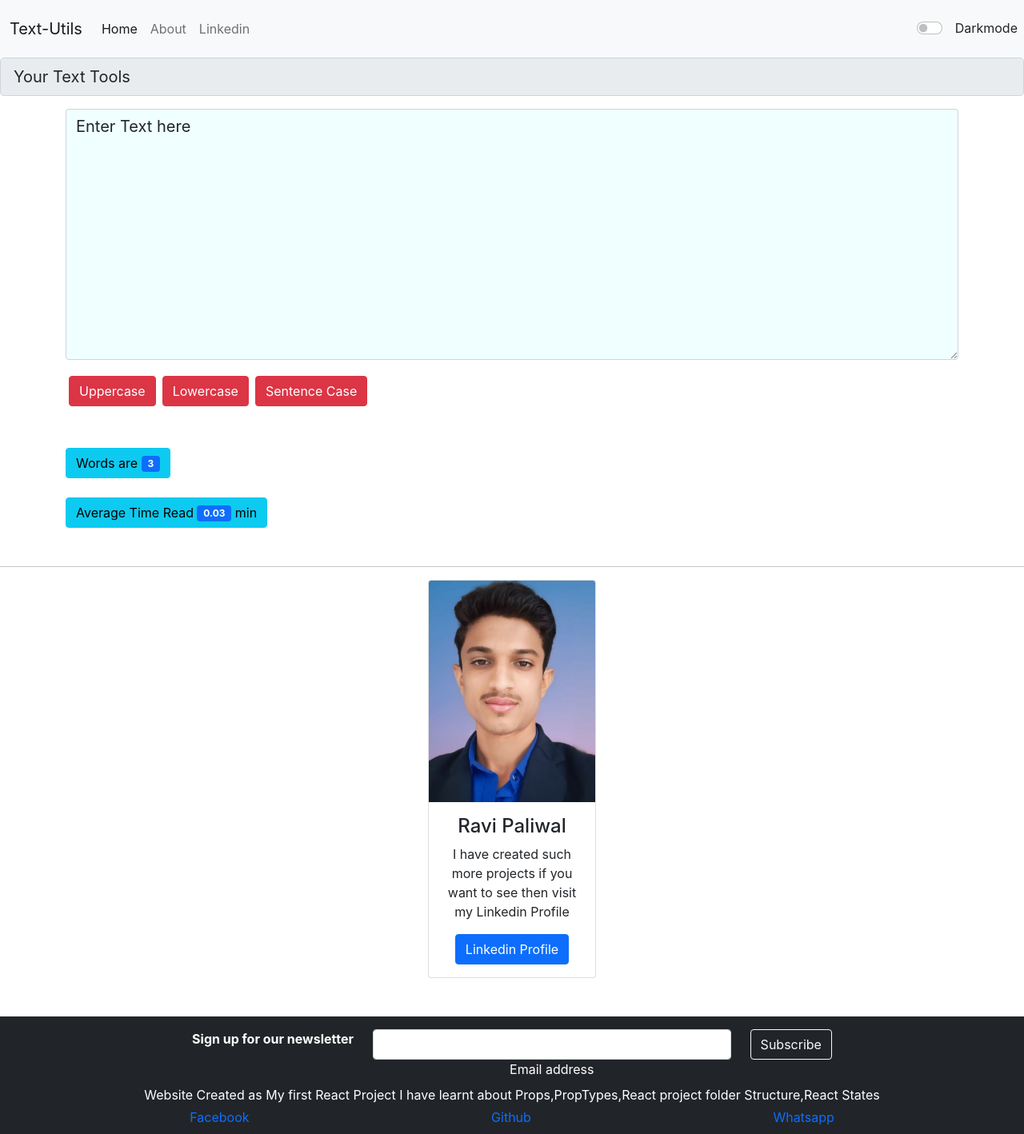
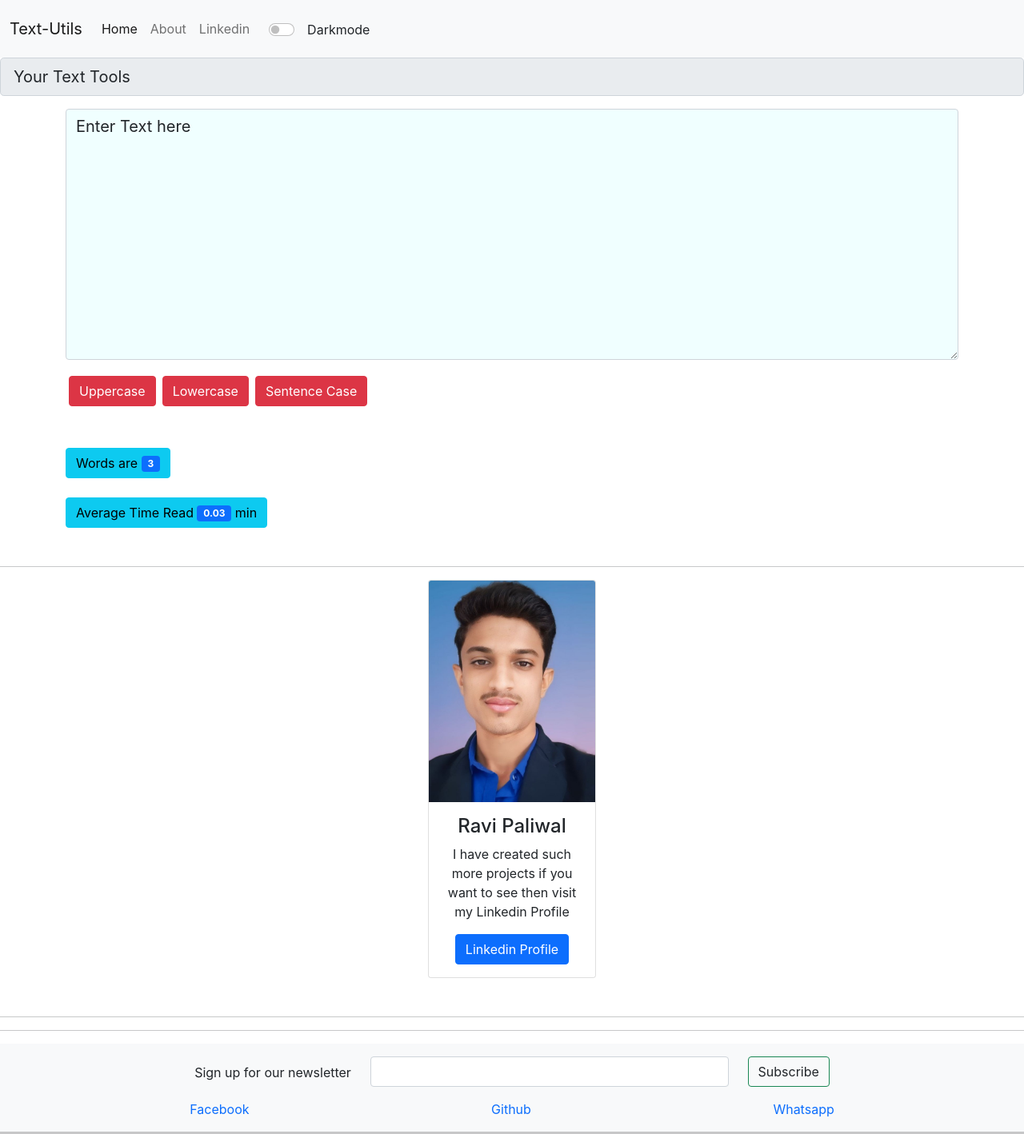
Before and after one commit to RaviPaliwal/Textutils-React-1, a React (Create React App) app: page / in a window 1280 px wide. Shown: the top 1418 px of the page at 80% size. Built offline with nearby package versions, Linux system fonts and the light colour scheme.

Commit message:
Minor Ui Changes

```diff
--- a/src/App.js
+++ b/src/App.js
@@ -26,7 +26,7 @@ function App() {
       <Navbar head='Text-Utils' mode= {mode} toggleMode={toggleMode}/>
       <Textarea initialtext='Your Text Tools'/>
       <Showcase linkedinurl="https://www.linkedin.com/in/ravi-paliwal-233312201" Cardname='Ravi Paliwal' Cardtext="I have created such more projects if you want to see then visit my Linkedin Profile"/>
-      <Footer/>
+      <Footer mode= {mode} linkedin='https://www.linkedin.com/in/ravi-paliwal-233312201'  github='https://github.com/RaviPaliwal' whatsapp='https://wa.me/+919521885078' facebook='https://www.facebook.com/ravi.paliwal.79827' />
     </>
   );
 }
--- a/src/Components/Footer.js
+++ b/src/Components/Footer.js
@@ -1,11 +1,11 @@
 import React from "react";
 
-export default function Footer() {
+export default function Footer(props) {
   return (
-    <div>
       <>
         {/*<!-- Footer --> */}
-        <footer className="bg-dark text-center text-white">
+        <hr /><hr />
+      <footer className={`bg-${props.mode} text-center text-${props.mode==='light'?'dark':'light'}`}>
           {/* <!-- Grid container --> */}
           <div className="container p-3">
             {/* <!-- Section: Form --> */}
@@ -15,8 +15,8 @@ export default function Footer() {
                 <div className="row d-flex justify-content-center">
                   {/* <!--Grid column--> */}
                   <div className="col-auto">
-                    <p className="pt-0">
-                      <strong>Sign up for our newsletter</strong>
+                    <p className="pt-2">
+                      Sign up for our newsletter
                     </p>
                   </div>
                   {/* <!--Grid column--> */}
@@ -28,11 +28,8 @@ export default function Footer() {
                       <input
                         type="email"
                         id="form5Example21"
-                        className="form-control"
+                        className="form-control mb-3"
                       />
-                      <label className="form-label" for="form5Example21">
-                        Email address
-                      </label>
                     </div>
                   </div>
                   {/* <!--Grid column--> */}
@@ -42,7 +39,7 @@ export default function Footer() {
                     {/* <!-- Submit button --> */}
                     <button
                       type="submit"
-                      className="btn btn-outline-light mb-0"
+                      className={`btn btn-outline-${props.mode==='light'?'success':'info'} mb-0 text-${props.mode==='light'?'dark':'light'}`}
                     >
                       Subscribe
                     </button>
@@ -54,42 +51,29 @@ export default function Footer() {
             </section>
             {/* <!-- Section: Form --> */}
 
-            {/* <!-- Section: Text --> */}
-            <section className="mb-1">
-              <h7>
-                Website Created as My first React Project I have learnt about
-                Props,PropTypes,React project folder Structure,React States{" "}
-              </h7>
-            </section>
-            {/* <!-- Section: Text --> */}
-
             {/* LInks  */}
             <div className="d-flex flex-row justify-content-around">
-              <span><a href="/" className="text-decoration-none">Facebook</a></span>
-              <a href="/" className="text-decoration-none">Github</a>
-              <a href="/" className="text-decoration-none">Whatsapp</a>
+              <span><a href={props.facebook} className="text-decoration-none">Facebook</a></span>
+              <a href={props.github} className="text-decoration-none">Github</a>
+              <a href={props.whatsapp} className="text-decoration-none">Whatsapp</a>
             </div>
           </div>
           {/* <!-- Grid container --> */}
 
-          {/* <!-- Copyright --> */}
           <div
-            className="text-center p-2"
+            className="text-center"
             style={{ "background-color": "rgba(0, 0, 0, 0.2)" }}
           >
-            © 2023 Copyright:
-            <br></br>
+            ©2023 Copyright: <br />
             <a
               className="text-white text-decoration-none"
-              href="https://www.linkedin.com/in/ravi-paliwal-233312201"
+              href={props.linkedin}
             >
-              https://www.linkedin.com/in/ravi-paliwal-233312201
+              {props.linkedin}
             </a>
           </div>
-          {/* <!-- Copyright --> */}
+
         </footer>
-        {/* <!-- Footer --> */}
       </>
-    </div>
   );
 }
--- a/src/Components/Navbar.js
+++ b/src/Components/Navbar.js
@@ -7,9 +7,9 @@ export default function Navbar(props) {
    props.toggleMode(props.mode)
  }
   return (
-    <div>
+    <div className="mb-4 pb-5">
       <nav
-        className={`navbar navbar-expand-lg navbar-${props.mode} bg-${props.mode} py-3`}
+        className={`mb-5 navbar navbar-expand-lg navbar-${props.mode} bg-${props.mode} py-3 fixed-top`}
       >
         <div className="container-fluid">
           <a className="navbar-brand text" href="/">
@@ -41,13 +41,15 @@ export default function Navbar(props) {
               >
                 Linkedin
               </a>
+
             </div>
+            <div className="pull-right mx-3 form-check form-switch pt-1">
+          <input className="form-check-input" type="checkbox" id="flexSwitchCheckDefault " onChange={handleonChange}/>
+          <label className= {`form-check-label text-${props.mode==='light'?'dark':'light'} mx-2`} htmlFor="flexSwitchCheckDefault">Darkmode</label>
+             </div>
           </div>
         </div>
-        <div className="form-check form-switch">
-          <input className="form-check-input" type="checkbox" id="flexSwitchCheckDefault " onChange={handleonChange}/>
-          <label className= {`form-check-label text-${props.mode==='light'?'dark':'light'} mx-2`} htmlFor="flexSwitchCheckDefault">Darkmode</label>
-</div>
+
       </nav>
     </div>
   );
```
